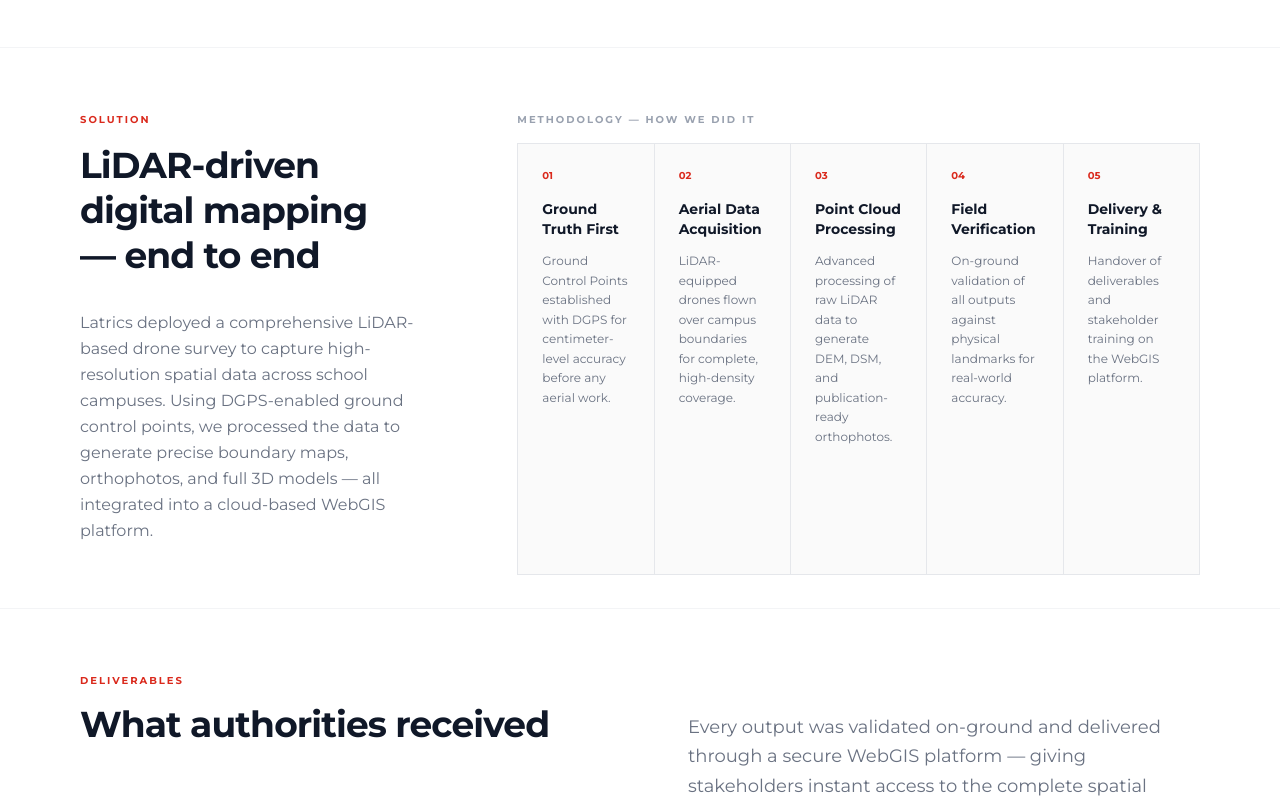
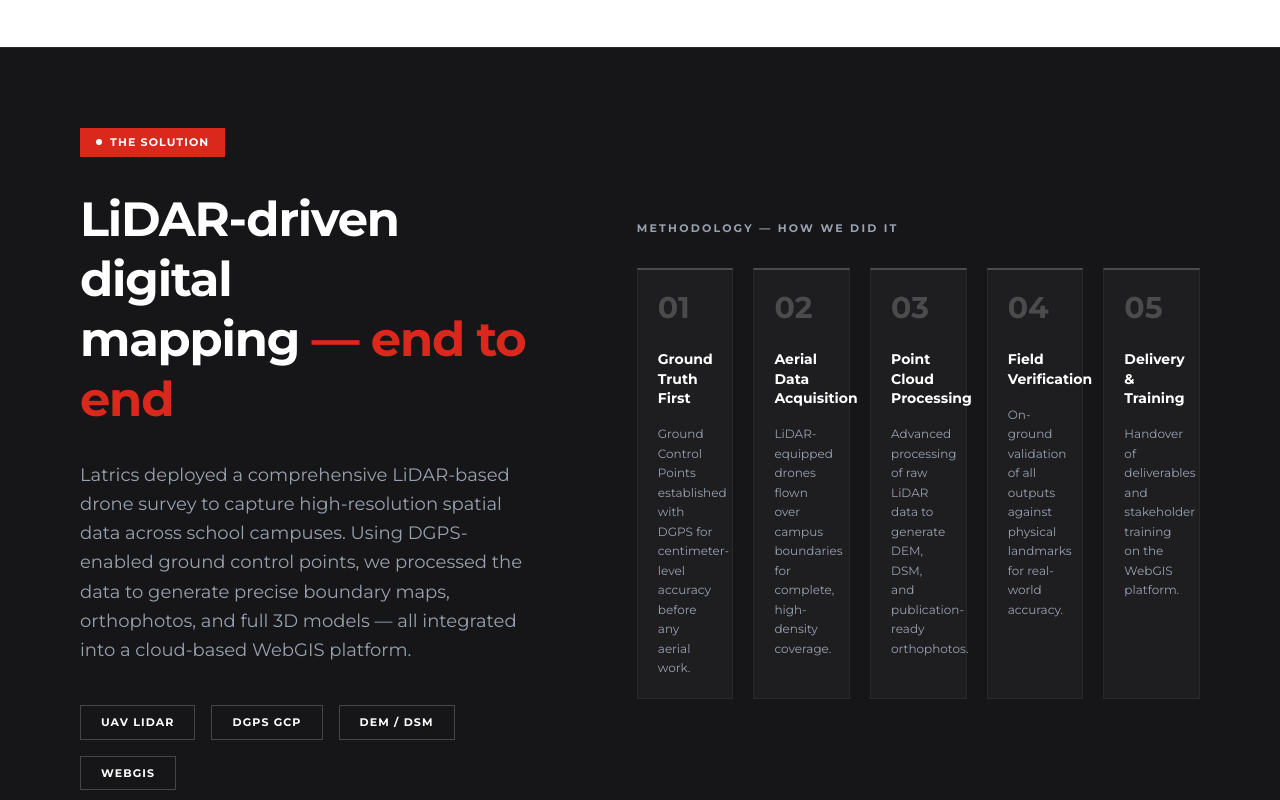
Before and after one commit to latrics/Latrics_website_2.0, a Next.js app in the folder frontend/: page /case-studies in a window 1280 px wide. Shown: the part 2400-3200 px from the top of the page. Built offline with nearby package versions, Linux system fonts and the light colour scheme.

Commit message:
Redevelop Case Studies Solution section to match dark theme mockup

```diff
--- a/frontend/src/app/case-studies/page.tsx
+++ b/frontend/src/app/case-studies/page.tsx
@@ -155,18 +155,31 @@
       </section>
 
       {/* Solution Section */}
-      <section className="py-16 px-6 md:px-12 lg:px-16 xl:px-20 bg-white border-t border-gray-100">
+      <section className="py-20 px-6 md:px-12 lg:px-16 xl:px-20 bg-[#161618] border-y border-[#2a2a2a]">
         <div className="max-w-[1600px] mx-auto flex flex-col xl:flex-row gap-16 lg:gap-24">
-          <div className="xl:w-1/3">
-            <h3 className="text-[#da291c] text-[10px] font-bold uppercase tracking-[0.2em] mb-4">SOLUTION</h3>
-            <h2 className="text-3xl md:text-4xl font-bold text-gray-900 mb-8 tracking-tight leading-tight">LiDAR-driven digital mapping<br className="hidden xl:block"/>— end to end</h2>
-            <p className="text-gray-500 leading-relaxed">
+          <div className="xl:w-[45%]">
+            <div className="inline-flex items-center gap-2 bg-[#da291c] px-4 py-1.5 mb-8">
+              <div className="w-1.5 h-1.5 rounded-full bg-white"></div>
+              <span className="text-white text-[11px] font-bold uppercase tracking-widest">THE SOLUTION</span>
+            </div>
+            <h2 className="text-4xl md:text-5xl font-bold text-white mb-8 tracking-tight leading-tight">
+              LiDAR-driven digital<br className="hidden md:block" />
+              mapping <span className="text-[#da291c]">— end to end</span>
+            </h2>
+            <p className="text-gray-400 text-lg leading-relaxed mb-10">
               Latrics deployed a comprehensive LiDAR-based drone survey to capture high-resolution spatial data across school campuses. Using DGPS-enabled ground control points, we processed the data to generate precise boundary maps, orthophotos, and full 3D models — all integrated into a cloud-based WebGIS platform.
             </p>
+            <div className="flex flex-wrap gap-4">
+              {['UAV LIDAR', 'DGPS GCP', 'DEM / DSM', 'WEBGIS'].map((tag, i) => (
+                <span key={i} className="px-5 py-2 border border-white/20 text-white text-[11px] font-bold tracking-widest uppercase hover:border-[#da291c] hover:bg-[#da291c]/10 transition-colors cursor-default">
+                  {tag}
+                </span>
+              ))}
+            </div>
           </div>
-          <div className="xl:w-2/3">
-            <h3 className="text-gray-400 text-[10px] font-bold uppercase tracking-[0.2em] mb-4">METHODOLOGY — HOW WE DID IT</h3>
-            <div className="grid grid-cols-1 sm:grid-cols-2 md:grid-cols-5 border-t border-l border-gray-200 h-full">
+          <div className="xl:w-[55%] flex flex-col justify-center">
+            <h3 className="text-gray-400 text-[11px] font-bold uppercase tracking-[0.2em] mb-8">METHODOLOGY — HOW WE DID IT</h3>
+            <div className="grid grid-cols-1 sm:grid-cols-2 md:grid-cols-5 gap-4 lg:gap-5">
               {[
                 { num: "01", title: "Ground Truth First", desc: "Ground Control Points established with DGPS for centimeter-level accuracy before any aerial work." },
                 { num: "02", title: "Aerial Data Acquisition", desc: "LiDAR-equipped drones flown over campus boundaries for complete, high-density coverage." },
@@ -174,10 +187,10 @@
                 { num: "04", title: "Field Verification", desc: "On-ground validation of all outputs against physical landmarks for real-world accuracy." },
                 { num: "05", title: "Delivery & Training", desc: "Handover of deliverables and stakeholder training on the WebGIS platform." }
               ].map((step, i) => (
-                <div key={i} className="p-6 border-r border-b border-gray-200 bg-[#fafafa]">
-                  <p className="text-[#da291c] text-[10px] font-bold mb-4">{step.num}</p>
-                  <h4 className="text-sm font-bold text-gray-900 mb-3">{step.title}</h4>
-                  <p className="text-gray-500 text-xs leading-relaxed">{step.desc}</p>
+                <div key={i} className="p-5 border-t-2 border border-white/5 border-t-white/20 bg-[#1e1e20] flex flex-col group cursor-default transition-all duration-300 hover:border-t-[#da291c] hover:border-[#da291c]/30 hover:bg-[#221717]">
+                  <p className="text-3xl font-bold mb-6 transition-colors duration-300 text-white/20 group-hover:text-[#da291c]/70">{step.num}</p>
+                  <h4 className="text-sm font-bold text-white mb-4 leading-snug">{step.title}</h4>
+                  <p className="text-gray-400 text-xs leading-relaxed">{step.desc}</p>
                 </div>
               ))}
             </div>
```
